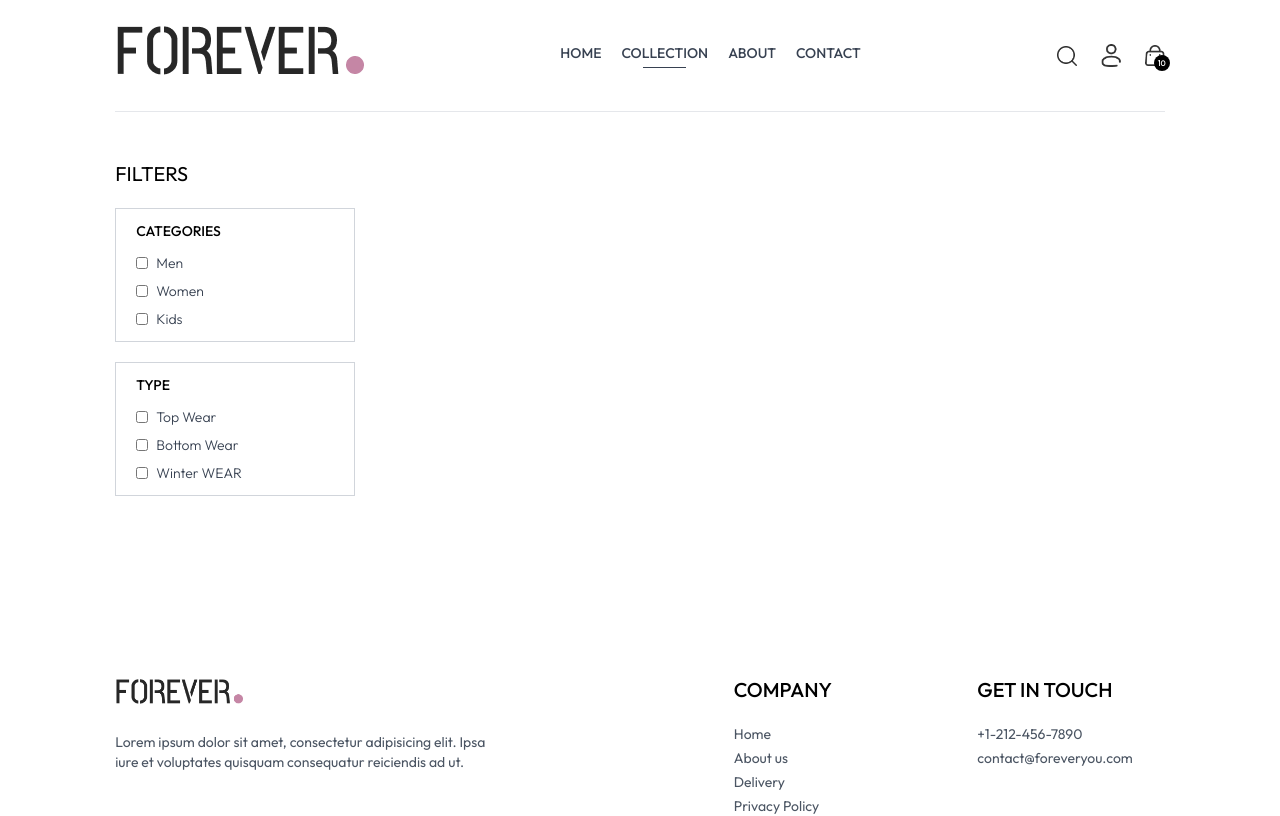
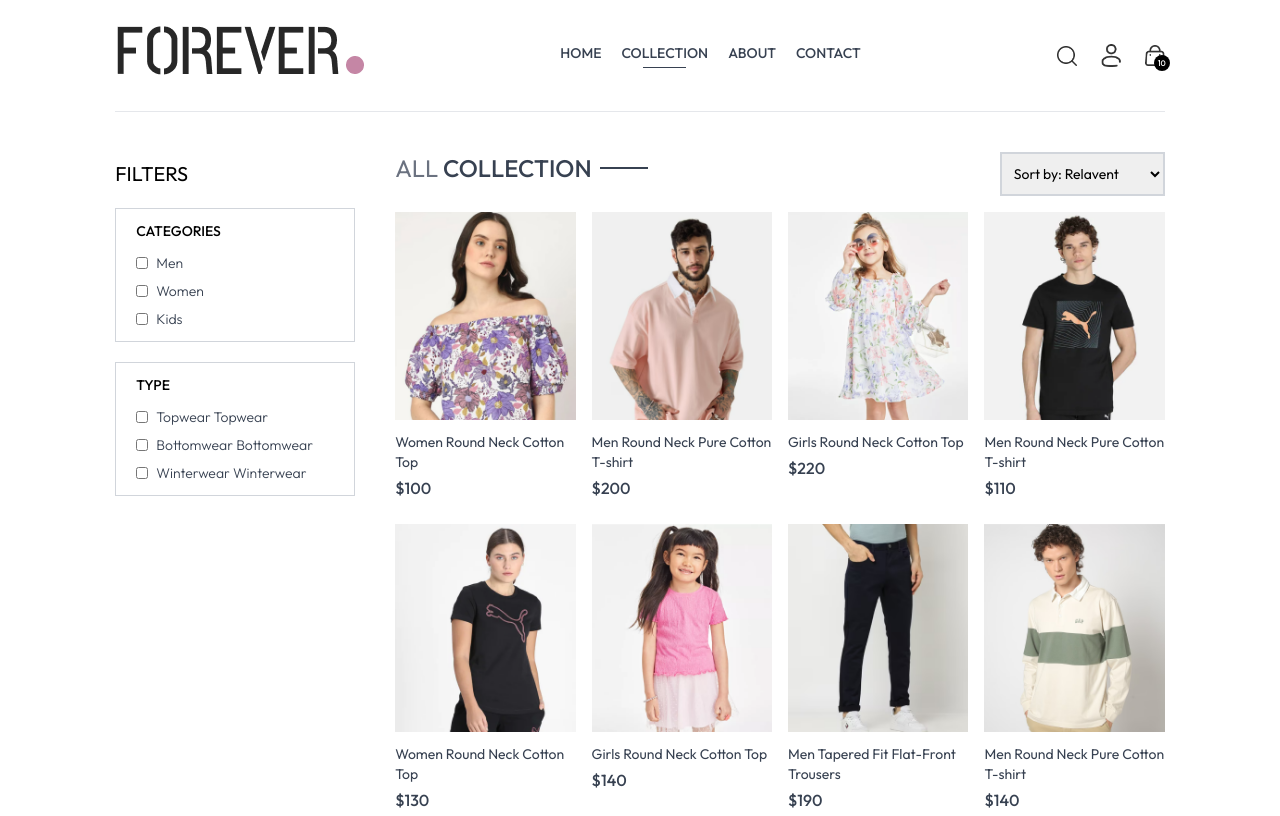
Before and after one commit to SohailBangash007/ecommerce, a React (Vite) app in the folder front-end/: page /collection in a window 1280 px wide. Shown: the top 816 px of the page. Built offline with nearby package versions, Linux system fonts and the light colour scheme.

Commit message:
COLLECTION PAGE UPDATE

```diff
--- a/front-end/src/pages/Collection.jsx
+++ b/front-end/src/pages/Collection.jsx
@@ -1,66 +1,178 @@
-import React, { useContext, useState } from 'react'
-import {ShopContext} from '../context/ShopContext'
-import { assets } from '../assets/assets';
+import React, { useContext, useEffect, useState } from "react";
+import { ShopContext } from "../context/ShopContext";
+import { assets } from "../assets/assets";
+import Title from "../components/Title";
+import ProductItem from "../components/ProductItem";
 
 const Collection = () => {
+  const { products } = useContext(ShopContext);
+  const [showFilter, setShowFilter] = useState(false);
+  const [filterProducts, setFilterProducts] = useState([]);
+  const [category, setCategory] = useState([]);
+  const [subCategory, setSubCategory] = useState([]);
 
-const { products } = useContext(ShopContext);
-const [showFilter,setShowFilter] = useState(false);
+  console.log("filterProducts",filterProducts)
+  const toggleCategory = (e) => {
+    if (category.includes(e.target.value)) {
+      setCategory((prev) => prev.filter((item) => item !== e.target.value));
+    } else {
+      setCategory((prev) => [...prev, e.target.value]);
+    }
+  };
 
+  const toggleSubCategory = (e) => {
+    if (subCategory.includes(e.target.value)) {
+      setSubCategory((prev) => prev.filter((item) => item !== e.target.value));
+    } else {
+      setSubCategory((prev) => [...prev, e.target.value]);
+    }
+  };
+const applyFilter = () => {
+  let productsCopy = products.slice();
+  console.log("filter",productsCopy)
+  if (category.length > 0) {
+    productsCopy = productsCopy.filter(item =>
+      category.includes(item.category)
+    );
+  }
+   console.log("after filter",productsCopy)
+   if (subCategory.length > 0) {
+    productsCopy = productsCopy.filter(item =>
+       subCategory.includes(item.subCategory)
+     );
+   }
+
+  setFilterProducts(productsCopy);
+}
+
+   useEffect(() => {
+     setFilterProducts(products);
+   },[]);
+
+  useEffect(() => {
+    applyFilter();
+  }, [category, subCategory]);
 
   return (
-    <div className='flex flex-col sm:flex-row gap-1 sm:gap-10 pt-10 border-t'>
-
+    <div className="flex flex-col sm:flex-row gap-1 sm:gap-10 pt-10 border-t">
       {/* Filter Option */}
-     <div className='min-w-60'>
-      <p onClick={()=>setShowFilter(!showFilter)} className='my-2 text-xl flex items-center cursor-pointer gap-2'>FILTERS
-
-        <img src={assets.dropdown_icon} alt="" className={`h-3 sm:hidden ${showFilter ? 'rotate-90' : ''}`}/>
+      <div className="min-w-60">
+        <p
+          onClick={() => setShowFilter(!showFilter)}
+          className="my-2 text-xl flex items-center cursor-pointer gap-2"
+        >
+          FILTERS
+          <img
+            src={assets.dropdown_icon}
+            alt=""
+            className={`h-3 sm:hidden ${showFilter ? "rotate-90" : ""}`}
+          />
         </p>
         {/* Category Filter */}
-       <div className={` border border-gray-300 pl-5 py-3 my-5 ${showFilter ? '' : 'hidden'} sm:block `}>
-        <p className='mb-3 text-sm font-medium'>CATEGORIES</p>
-        <div className='flex flex-col gap-2 text-sm font-light text-gray-700'>
-
-          <p className='flex gap-2'>
-           <input className='w-3' type="checkbox" value={'Men'} /> Men
+        <div
+          className={` border border-gray-300 pl-5 py-3 my-5 ${showFilter ? "" : "hidden"} sm:block `}
+        >
+          <p className="mb-3 text-sm font-medium">CATEGORIES</p>
+          <div className="flex flex-col gap-2 text-sm font-light text-gray-700">
+            <p className="flex gap-2">
+              <input
+                className="w-3"
+                type="checkbox"
+                value={"Men"}
+                onChange={toggleCategory}
+              />{" "}
+              Men
             </p>
 
-           <p className='flex gap-2'>
-           <input className='w-3' type="checkbox" value={'Women'} /> Women
+            <p className="flex gap-2">
+              <input
+                className="w-3"
+                type="checkbox"
+                value={"Women"}
+                onChange={toggleCategory}
+              />{" "}
+              Women
             </p>
 
-           <p className='flex gap-2'>
-           <input className='w-3' type="checkbox" value={'Kids'} /> Kids
+            <p className="flex gap-2">
+              <input
+                className="w-3"
+                type="checkbox"
+                value={"Kids"}
+                onChange={toggleCategory}
+              />{" "}
+              Kids
             </p>
           </div>
         </div>
 
         {/* SubCategory Filter */}
 
-      <div className={` border border-gray-300 pl-5 py-3 my-5 ${showFilter ? '' : 'hidden'} sm:block `}>
-        <p className='mb-3 text-sm font-medium'>TYPE</p>
-        <div className='flex flex-col gap-2 text-sm font-light text-gray-700'>
-
-          <p className='flex gap-2'>
-           <input className='w-3' type="checkbox" value={'Top Wear'} /> Top Wear
+        <div
+          className={` border border-gray-300 pl-5 py-3 my-5 ${showFilter ? "" : "hidden"} sm:block `}
+        >
+          <p className="mb-3 text-sm font-medium">TYPE</p>
+          <div className="flex flex-col gap-2 text-sm font-light text-gray-700">
+            <p className="flex gap-2">
+              <input
+                className="w-3"
+                type="checkbox"
+                value={"Top Wear"}
+                onChange={toggleSubCategory}
+              />{"Topwear "}
+              Topwear
             </p>
 
-           <p className='flex gap-2'>
-           <input className='w-3' type="checkbox" value={'Bottom Wear'} /> Bottom Wear
+            <p className="flex gap-2">
+              <input
+                className="w-3"
+                type="checkbox"
+                value={"Bottom Wear"}
+                onChange={toggleSubCategory}
+              />{"Bottomwear "}
+              Bottomwear
             </p>
 
-           <p className='flex gap-2'>
-           <input className='w-3' type="checkbox" value={'Winter WEAR'} /> Winter WEAR
+            <p className="flex gap-2">
+              <input
+                className="w-3"
+                type="checkbox"
+                value={"Winter WEAR"}
+                onChange={toggleSubCategory}
+              />{"Winterwear "}
+              Winterwear
             </p>
           </div>
         </div>
-
-
       </div>
 
+      {/* RIGHT SIDE */}
+      <div className="flex-1">
+        <div className="flex justify-between text-base sm:text-2xl mb-4">
+          <Title text1={"ALL"} text2={"COLLECTION"} />
+
+          {/* Product Sort */}
+          <select className="border-2 border-gray-300 text-sm px-2">
+            <option value="relavent">Sort by: Relavent</option>
+            <option value="low-high">Sort by: Low to High</option>
+            <option value="high-low">Sort by: High to Low</option>
+          </select>
         </div>
-  )
-}
+        {/* Map Products */}
+        <div className="grid grid-cols-2 md:grid-cols-3 lg:grid-cols-4 gap-4 gap-y-6">
+          {filterProducts.map((item, index) => (
+            <ProductItem
+              key={index}
+              id={item._id}
+              name={item.name}
+              image={item.image}
+              price={item.price}
+            />
+          ))}
+        </div>
+      </div>
+    </div>
+  );
+};
 
-export default Collection
+export default Collection;
```
Lines whose indentation alone changed are shown as unchanged.
